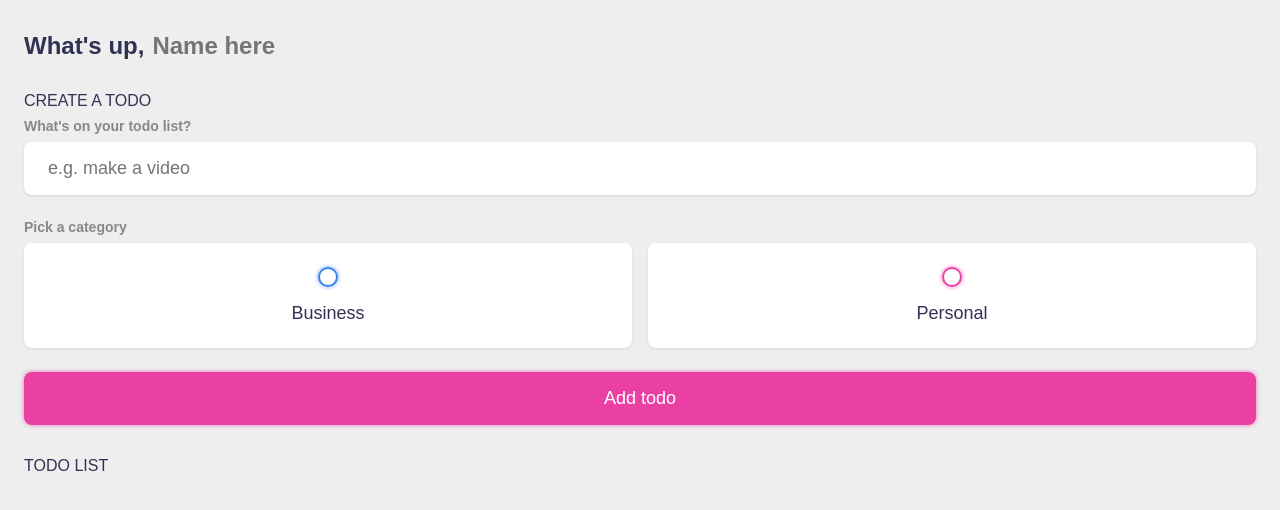
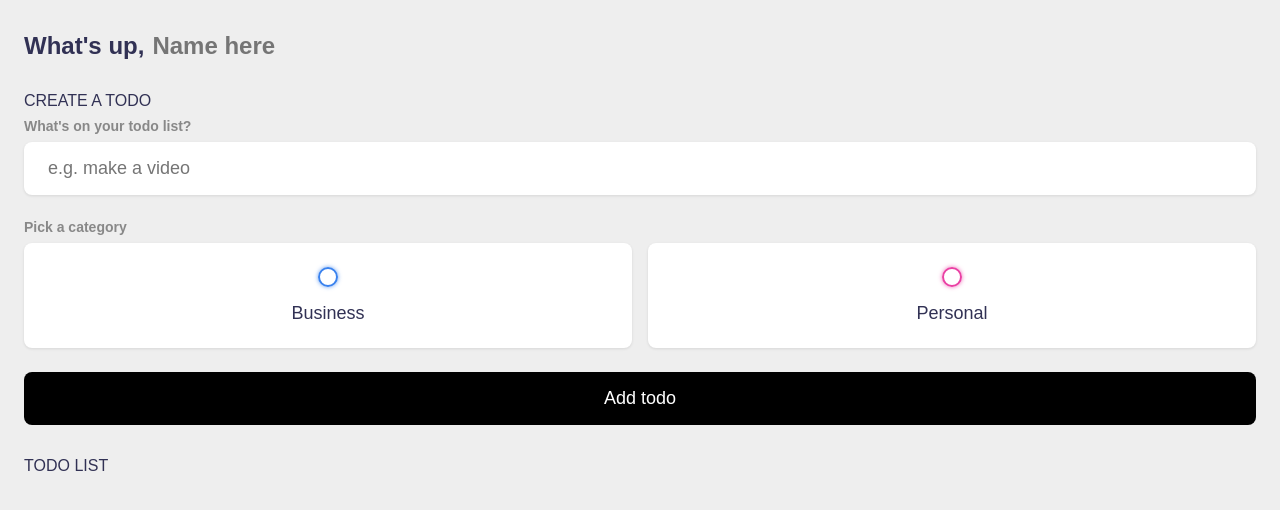
Before and after one commit to mendim-bellaqa/tasktodo, a Vue app: page / in a window 1280 px wide. Shown: the top 510 px of the page. Built offline with nearby package versions, Linux system fonts and the light colour scheme.

Commit message:
Black button

```diff
--- a/src/App.vue
+++ b/src/App.vue
@@ -93,7 +93,7 @@ onMounted(() => {
 
 				</div>
 
-				<input type="submit" value="Add todo" />
+				<input type="submit"  value="Add todo" />
 			</form>
 		</section>
 
--- a/src/main.css
+++ b/src/main.css
@@ -158,9 +158,9 @@ input:checked ~ .bubble::after {
 	font-size: 1.125rem;
 	padding: 1rem 1.5rem;
 	color: #FFF;
-	background-color: var(--primary);
+	background-color: black;
 	border-radius: 0.5rem;
-	box-shadow: var(--personal-glow);
+	box-shadow: black;
 	cursor: pointer;
 	transition: 0.2s ease-in-out;
 }
```
Also changed, not shown: index.html (line endings or trailing spaces).
